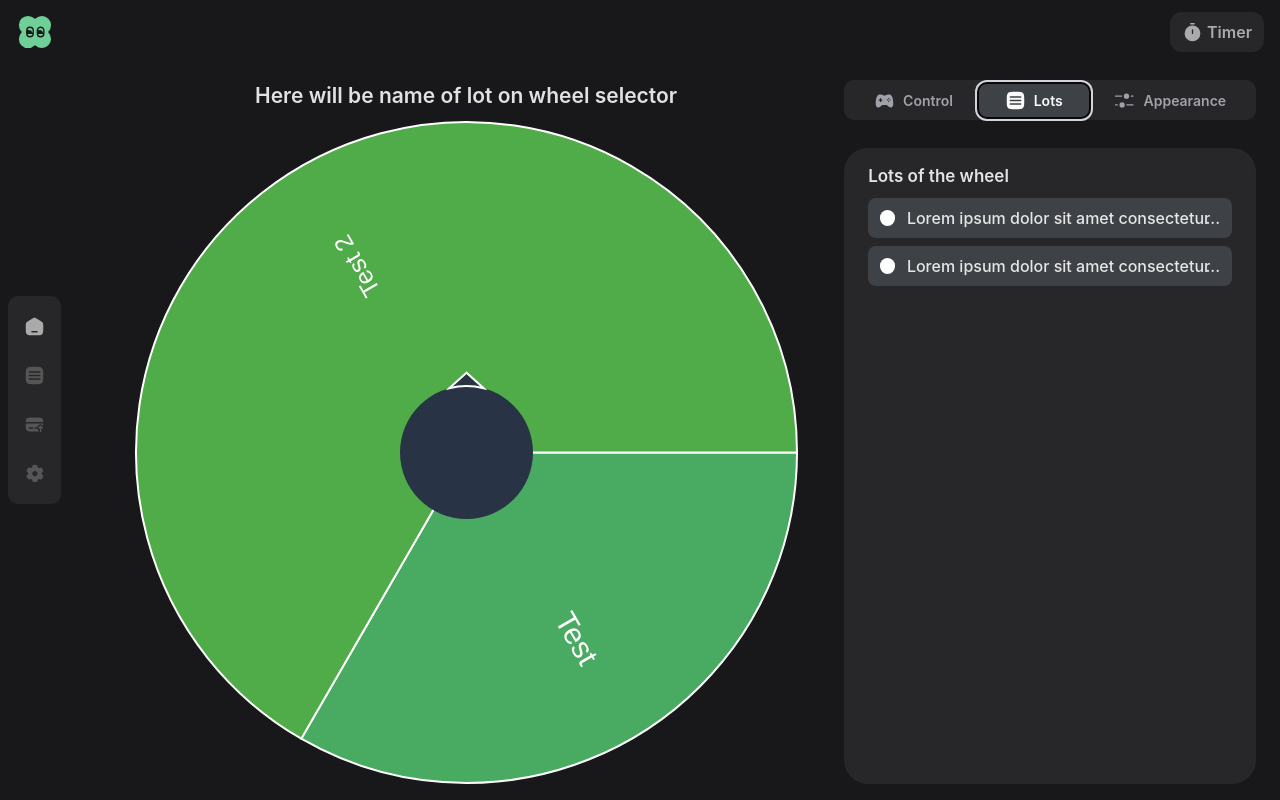
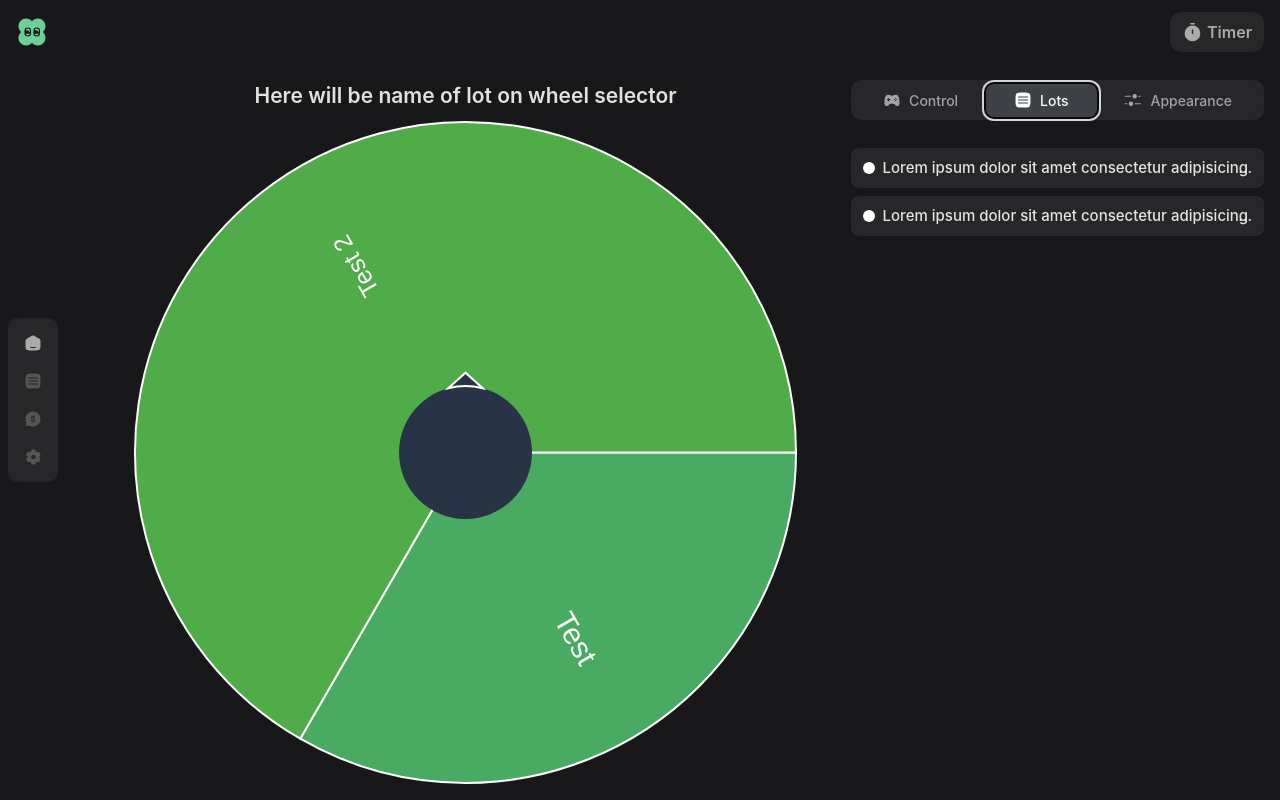
Before and after one commit to novsource/klewik-mono, a React (Vite) app in the folder apps/streamers-dashboard/: page /dashboard/1/wheel in a window 1280 px wide. Both pictures are taken after a click on the tab "Lots". Built offline with nearby package versions, Linux system fonts and the light colour scheme.

Commit message:
restyle: restyle components

```diff
--- a/apps/streamers-dashboard/package.json
+++ b/apps/streamers-dashboard/package.json
@@ -14,6 +14,7 @@
     "pretty:check": "pnpm exec prettier . --check"
   },
   "dependencies": {
+    "@radix-ui/react-slot": "^1.1.0",
     "@radix-ui/react-tabs": "^1.1.1",
     "class-variance-authority": "^0.7.0",
     "framer-motion": "^11.11.9",
--- a/apps/streamers-dashboard/src/pages/AuctionWheelPage/AuctionWheelPage.tsx
+++ b/apps/streamers-dashboard/src/pages/AuctionWheelPage/AuctionWheelPage.tsx
@@ -3,7 +3,7 @@ import WheelTab from './components/WheelTabs/WheelTab'
 
 const AuctionWheelPage = () => {
   return (
-    <div className="flex-shrink-1 flex h-full w-full px-4 py-4">
+    <div className="flex-shrink-1 flex h-full w-full px-2 py-4">
       <WheelContainer />
       <div className="h-full w-[500px] min-w-[300px]">
         <WheelTab />
--- a/apps/streamers-dashboard/src/pages/AuctionWheelPage/components/WheelTabs/ControlWheelTab/ControlWheelTab.tsx
+++ b/apps/streamers-dashboard/src/pages/AuctionWheelPage/components/WheelTabs/ControlWheelTab/ControlWheelTab.tsx
@@ -1,3 +1,4 @@
+import { Button } from '@ui/Button/button'
 import { TabsContent } from '@ui/Tabs/Tabs'
 import { Icons } from '@ui/icons'
 
@@ -8,13 +9,13 @@ const ControlWheelTab = () => {
       className="mt-5 flex flex-col gap-y-3 data-[state=active]:h-full"
     >
       <div className="flex flex-col gap-y-2">
-        <button
-          onClick={console.log}
-          className="flex w-fit items-center justify-center gap-x-2 rounded-[16px] bg-green px-5 py-3 text-title font-semibold text-white"
+        <Button
+          className="flex w-fit items-center justify-center gap-x-1 rounded-medium bg-green px-4 py-2.5 text-body font-medium text-white"
+          variant={'default'}
         >
-          <Icons.Refresh width={21} height={21} />
+          <Icons.Refresh width={18} height={18} />
           Spin wheel
-        </button>
+        </Button>
       </div>
     </TabsContent>
   )
--- a/apps/streamers-dashboard/src/pages/AuctionWheelPage/components/WheelTabs/LotsWheelTab/LotCard/AnimatedTruncText.tsx
+++ b/apps/streamers-dashboard/src/pages/AuctionWheelPage/components/WheelTabs/LotsWheelTab/LotCard/AnimatedTruncText.tsx
@@ -12,7 +12,7 @@ const trimText = (text: string, maxWidth: number): string => {
   canvas.width = Math.floor(maxWidth * ratio)
   canvas.style.width = `${maxWidth}px`
 
-  canvasContext.font = '17px sans-serif'
+  canvasContext.font = '16px sans-serif'
 
   const trimmedText = fitTextEllipsis(
     canvas.getContext('2d') as CanvasRenderingContext2D,
@@ -31,7 +31,7 @@ const getTextMaxWidth = (text: string, maxWidth: number): number => {
   canvas.width = Math.floor(maxWidth * ratio)
   canvas.style.width = `${maxWidth}px`
 
-  canvasContext.font = '17px sans-serif'
+  canvasContext.font = '16px sans-serif'
 
   return Math.ceil(canvasContext.measureText(text).width)
 }
@@ -177,7 +177,7 @@ const AnimatedTruncText = ({
         ref={spanRef}
         className={cn(
           'absolute top-1/2 -translate-y-1/2 font-medium',
-          ...classNames
+          classNames
         )}
       >
         {text}
@@ -186,7 +186,7 @@ const AnimatedTruncText = ({
         <span
           className={cn(
             'absolute right-0 top-1/2 -translate-y-1/2 font-medium',
-            ...classNames
+            classNames
           )}
         >
           ...
--- a/apps/streamers-dashboard/src/pages/AuctionWheelPage/components/WheelTabs/LotsWheelTab/LotCard/LotCard.tsx
+++ b/apps/streamers-dashboard/src/pages/AuctionWheelPage/components/WheelTabs/LotsWheelTab/LotCard/LotCard.tsx
@@ -4,12 +4,12 @@ const LotCard = (props: AuctionSlot) => {
   const { _id, auctionColor, name, tag, value, ownerId, sponsorsIds } = props
 
   return (
-    <div className="flex h-10 w-full items-center justify-between gap-x-3 rounded-small bg-dark-accent px-3 py-2">
+    <div className="flex h-10 w-full items-center justify-between gap-x-2 rounded-small bg-dark px-3 py-2">
       <div
         style={{ backgroundColor: `${auctionColor}` }}
-        className="h-4 w-4 rounded-pill"
+        className="h-3 w-3 rounded-pill"
       />
-      <AnimatedTruncText>
+      <AnimatedTruncText classNames="text-[15px] font-medium">
         Lorem ipsum dolor sit amet consectetur adipisicing elit. Ab deleniti
         repellat, commodi aliquid,
       </AnimatedTruncText>
--- a/apps/streamers-dashboard/src/pages/AuctionWheelPage/components/WheelTabs/LotsWheelTab/LotsWheelTab.tsx
+++ b/apps/streamers-dashboard/src/pages/AuctionWheelPage/components/WheelTabs/LotsWheelTab/LotsWheelTab.tsx
@@ -15,15 +15,18 @@ const lots = [
 const LotsWheelTab = () => {
   return (
     <TabsContent value="lots" className="data-[state=active]:h-full">
-      <div className="h-full rounded-large bg-dark">
-        <div className="h-full px-6 py-4">
+      <div className="flex h-full flex-col gap-y-2">
+        {/* <div className="h-full px-6 py-4">
           <h2 className="text-title font-semibold">Lots of the wheel</h2>
           <div className="mt-2 flex w-full flex-col gap-y-2">
             {lots.map((item) => (
               <LotCard key={item.name} {...item} />
             ))}
           </div>
-        </div>
+        </div> */}
+        {lots.map((item) => (
+          <LotCard key={item.name} {...item} />
+        ))}
       </div>
     </TabsContent>
   )
--- a/apps/streamers-dashboard/src/pages/AuctionWheelPage/components/WheelTabs/WheelTab.tsx
+++ b/apps/streamers-dashboard/src/pages/AuctionWheelPage/components/WheelTabs/WheelTab.tsx
@@ -6,9 +6,9 @@ import { Icons } from '@ui/icons'
 import { Tabs, TabsList, TabsTrigger } from '@ui/Tabs/Tabs'
 
 const triggersWithIcons = {
-  Control: <Icons.Gamepad width={21} height={21} />,
-  Lots: <Icons.List width={21} height={21} />,
-  Appearance: <Icons.Tuning width={21} height={21} />,
+  Control: <Icons.Gamepad width={18} height={18} />,
+  Lots: <Icons.List width={18} height={18} />,
+  Appearance: <Icons.Tuning width={18} height={18} />,
 }
 
 const WheelTab = () => {
@@ -18,12 +18,10 @@ const WheelTab = () => {
     ).map((item) => (
       <TabsTrigger
         value={item.toLowerCase()}
-        className="flex flex-grow gap-x-2 text-body font-semibold data-[state=active]:rounded-[8px] data-[state=active]:bg-dark-accent"
+        className="flex flex-grow gap-x-2 text-body font-medium data-[state=active]:rounded-[8px] data-[state=active]:bg-dark-accent"
       >
-        <>
-          {triggersWithIcons[item]}
-          {item}
-        </>
+        {triggersWithIcons[item]}
+        {item}
       </TabsTrigger>
     ))
   }, [])
--- a/apps/streamers-dashboard/src/pages/WelcomePage/components/SliderContents/SliderWelcomeContent.tsx
+++ b/apps/streamers-dashboard/src/pages/WelcomePage/components/SliderContents/SliderWelcomeContent.tsx
@@ -4,9 +4,13 @@ import { SliderTrigger } from '@ui/index'
 
 const SliderWelcomeContent = () => {
   return (
-    <SliderContent className="flex flex-col gap-y-6" value="welcome">
+    <SliderContent className="relative flex flex-col gap-y-6" value="welcome">
       <div className="flex flex-col gap-y-2">
-        <Icons.Logo width={46} height={46} />
+        <Icons.Logo
+          className="absolute -top-16 left-0"
+          width={46}
+          height={46}
+        />
         <h1 className="text-titleXL font-bold leading-6 2xl:text-[24px] 2xl:leading-7">
           Добро пожаловать в поинтовый аукцион!
         </h1>
--- a/apps/streamers-dashboard/src/shared/components/ui/Header/Header.tsx
+++ b/apps/streamers-dashboard/src/shared/components/ui/Header/Header.tsx
@@ -5,7 +5,7 @@ const Header = ({ children }: PropsWithChildren) => {
   return (
     <header className="h-16 w-full">
       <div className="flex h-full w-full items-center justify-between gap-x-4 px-4">
-        <Icons.Logo />
+        <Icons.Logo width={32} height={32} />
         <div className="">{children}</div>
       </div>
     </header>
--- a/apps/streamers-dashboard/src/shared/components/ui/Menu/DashboardMenu.tsx
+++ b/apps/streamers-dashboard/src/shared/components/ui/Menu/DashboardMenu.tsx
@@ -14,10 +14,10 @@ const DashboardMenu = ({ className }: DashboardMenuProps) => {
   const menuItems = useMemo(() => {
     return paths.reduce<ReactNode[]>((acc, curr) => {
       const menuIcon = {
-        '/wheel': <Icons.Home width={21} height={21} />,
-        '/donations': <Icons.CardSend width={21} height={21} />,
-        '/settings': <Icons.Settings width={21} height={21} />,
-        '/slots': <Icons.List width={21} height={21} />,
+        '/wheel': <Icons.Home width={18} height={18} />,
+        '/donations': <Icons.DonateMessage width={18} height={18} />,
+        '/settings': <Icons.Settings width={18} height={18} />,
+        '/slots': <Icons.List width={18} height={18} />,
       }[curr.path]
 
       const isCurrentItemInPathname = pathname.includes(curr.path)
@@ -45,8 +45,8 @@ const DashboardMenu = ({ className }: DashboardMenuProps) => {
 
   return (
     <nav className={cn(className)}>
-      <div className="rounded-medium border-dark bg-dark px-4 py-5">
-        <ul className="flex flex-col gap-y-7">{menuItems}</ul>
+      <div className="rounded-medium border-dark bg-dark px-4 py-4">
+        <ul className="flex flex-col gap-y-5">{menuItems}</ul>
       </div>
     </nav>
   )
--- a/apps/streamers-dashboard/tailwind.config.js
+++ b/apps/streamers-dashboard/tailwind.config.js
@@ -4,7 +4,7 @@ export default {
   darkMode: ['class'],
   theme: {
     colors: {
-      white: '#FFF',
+      white: '#F8F8FF',
       green: {
         DEFAULT: '#3F9663',
         accent: '#74DFA2',
```
Also changed, not shown: 1 other file (tests, documents, lock files or other folders).
